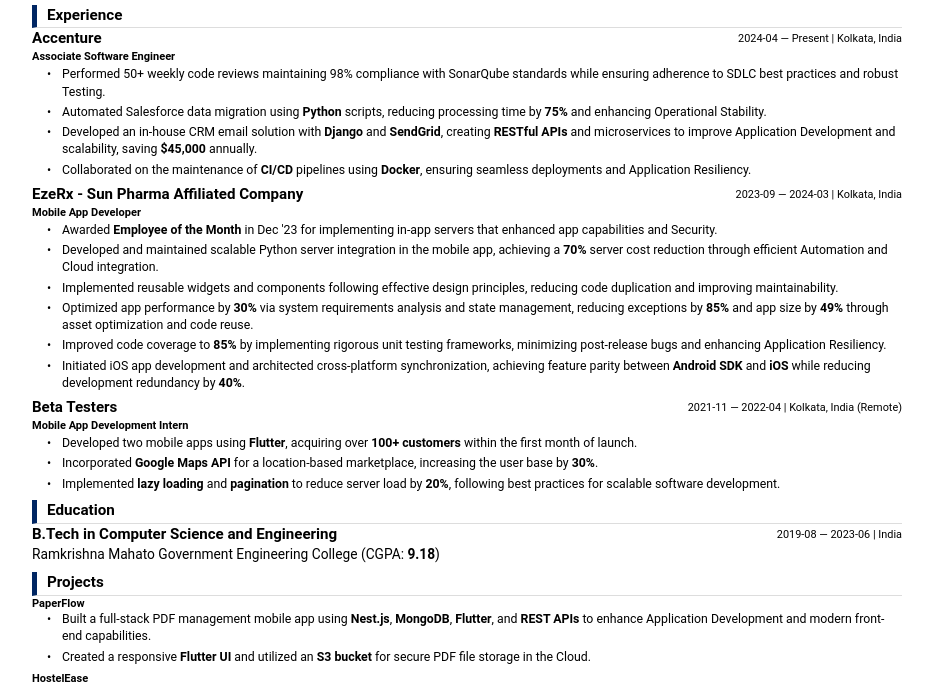
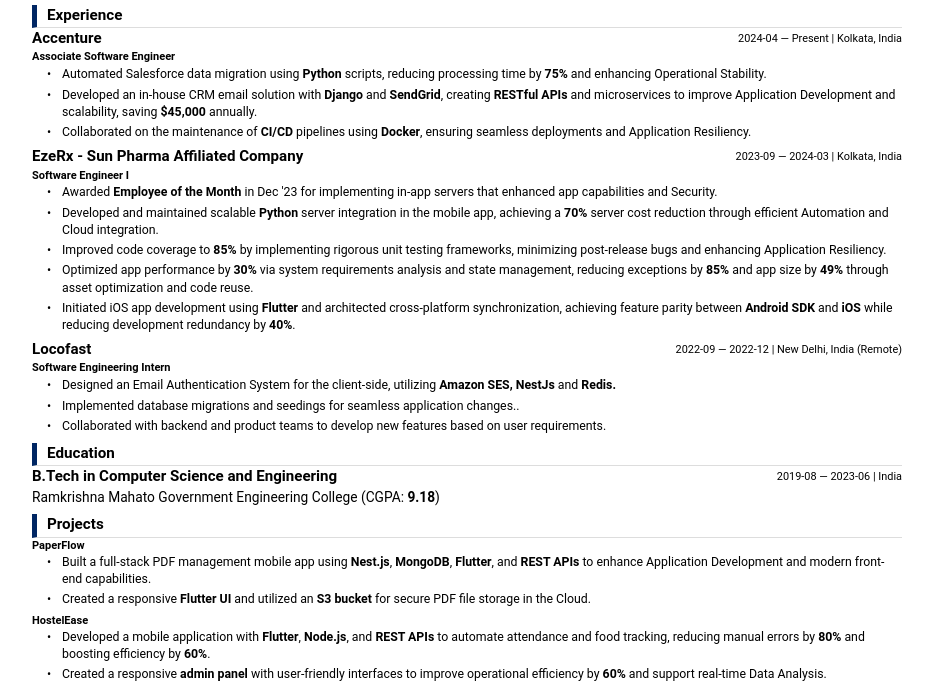
Before and after one commit to AD17YAKR/my_resume, a website: page index.html in a window 1280 px wide. Shown: the part 93-777 px from the top of the page, without its empty margins (173-1106 px from the left). Drawn offline with Linux system fonts and the light colour scheme.

Commit message:
Backend Resume

```diff
--- a/index.html
+++ b/index.html
@@ -37,8 +37,6 @@
                 <!-- Revision: Added technical context paragraph for ATS and technical depth -->
                 <ul>
                     <!-- Revision: Converted generic achievement to a metrics-driven statement -->
-                    <li>Performed 50+ weekly code reviews maintaining 98% compliance with SonarQube standards while
-                        ensuring adherence to SDLC best practices and robust Testing.</li>
                     <li>Automated Salesforce data migration using <b>Python</b> scripts, reducing processing time by
                         <b>75%</b> and enhancing Operational Stability.
                     </li>
@@ -65,24 +63,26 @@
                     <h3>EzeRx - Sun Pharma Affiliated Company</h3>
                     <span class="duration">2023-09 — 2024-03 | Kolkata, India</span>
                 </div>
-                <h4>Mobile App Developer</h4>
+                <h4>Software Engineer I</h4>
                 <!-- Revision: Added technical context paragraph for ATS and technical depth -->
 
                 <ul>
                     <li>Awarded <b>Employee of the Month</b> in Dec '23 for implementing in-app servers that enhanced
                         app capabilities and Security.</li>
-                    <li>Developed and maintained scalable Python server integration in the mobile app, achieving a
+                    <li>Developed and maintained scalable <b>Python</b> server integration in the mobile app, achieving
+                        a
                         <b>70%</b> server cost reduction through efficient Automation and Cloud integration.
                     </li>
-                    <li>Implemented reusable widgets and components following effective design principles, reducing code
-                        duplication and improving maintainability.</li>
+                    <!-- <li>Implemented reusable widgets and components following effective design principles, reducing code
+                        duplication and improving maintainability.</li> -->
+                    <li>Improved code coverage to <b>85%</b> by implementing rigorous unit testing frameworks,
+                        minimizing post-release bugs and enhancing Application Resiliency.</li>
                     <li>Optimized app performance by <b>30%</b> via system requirements analysis and state management,
                         reducing exceptions by <b>85%</b> and app size by <b>49%</b> through asset optimization and code
                         reuse.</li>
-                    <li>Improved code coverage to <b>85%</b> by implementing rigorous unit testing frameworks,
-                        minimizing post-release bugs and enhancing Application Resiliency.</li>
                     <!-- Revision: Combined duplicate cross-platform synchronization achievements into one metrics-driven bullet -->
-                    <li>Initiated iOS app development and architected cross-platform synchronization, achieving feature
+                    <li>Initiated iOS app development using <b>Flutter </b>and architected cross-platform
+                        synchronization, achieving feature
                         parity between <b>Android SDK</b> and <b>iOS</b> while reducing development redundancy by
                         <b>40%</b>.
                     </li>
@@ -101,26 +101,50 @@
             <!-- Activate When Applying for Mobile App Developer Role -->
             <div class="job">
                 <div class="experience-row">
+                    <h3>Locofast</h3>
+                    <span class="duration">2022-09 — 2022-12 | New Delhi, India (Remote)</span>
+                </div>
+                <h4>Software Engineering Intern</h4>
+                <!-- Revision: Added technical context paragraph for ATS and technical depth -->
+
+                <ul>
+                    <li>Designed an Email Authentication System for the client-side, utilizing <b>Amazon SES, NestJs</b>
+                        and<b>
+                            Redis.</b></li>
+                    <li>Implemented database migrations and seedings for seamless application changes.</b>.</li>
+                    <li>Collaborated with backend and product teams to develop new features
+                        based on user requirements.</li>
+                </ul>
+                <!-- Revision: Role-specific alternative bullet points toggle for Mobile Developer roles (if needed) -->
+                <!--
+                            Alternative bullet points for Mobile Developer roles:
+                            <li>Enhanced mobile app performance using Dart and Kotlin for seamless user experiences.</li>
+                            -->
+            </div>
+
+            <!-- <div class="job">
+                <div class="experience-row">
                     <h3>Beta Testers</h3>
                     <span class="duration">2021-11 — 2022-04 | Kolkata, India (Remote)</span>
                 </div>
-                <h4>Mobile App Development Intern</h4>
-                <!-- Revision: Added technical context paragraph for ATS and technical depth -->
+                <h4>Software Engineering Intern</h4> -->
+            <!-- Revision: Added technical context paragraph for ATS and technical depth -->
 
-                <ul>
+            <!-- <ul>
                     <li>Developed two mobile apps using <b>Flutter</b>, acquiring over <b>100+ customers</b> within the
                         first month of launch.</li>
                     <li>Incorporated <b>Google Maps API</b> for a location-based marketplace, increasing the user base
                         by <b>30%</b>.</li>
-                    <li>Implemented <b>lazy loading</b> and <b>pagination</b> to reduce server load by <b>20%</b>,
-                        following best practices for scalable software development.</li>
-                </ul>
-                <!-- Revision: Role-specific alternative bullet points toggle for Mobile Developer roles (if needed) -->
-                <!--
+                    <li>Implemented <b>lazy loading</b> and <b>pagination</b> to reduce server load by <b>20%</b></li>
+                </ul> -->
+            <!-- Revision: Role-specific alternative bullet points toggle for Mobile Developer roles (if needed) -->
+            <!--
                 Alternative bullet points for Mobile Developer roles:
                 <li>Enhanced mobile app performance using Dart and Kotlin for seamless user experiences.</li>
                 -->
-            </div>
+            <!-- </div> -->
+
+
         </section>
 
         <section class="education" aria-label="Educational Background">
```
Also changed, not shown: 3 other files.
